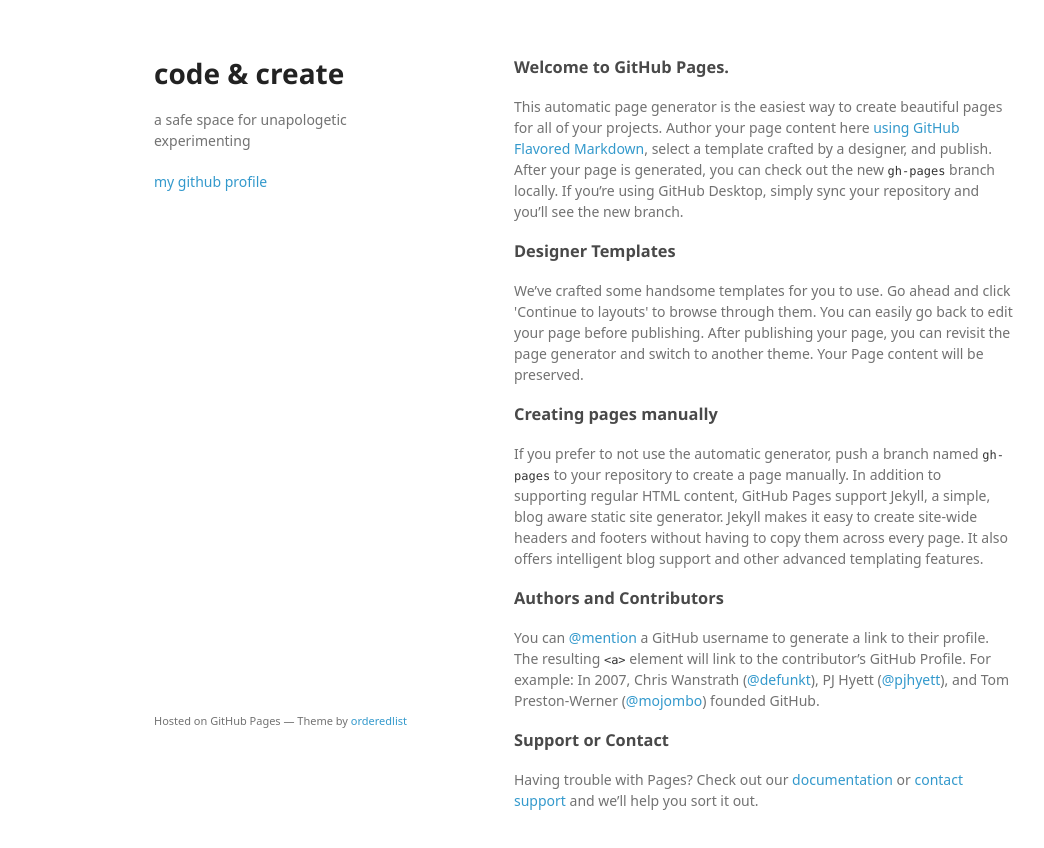
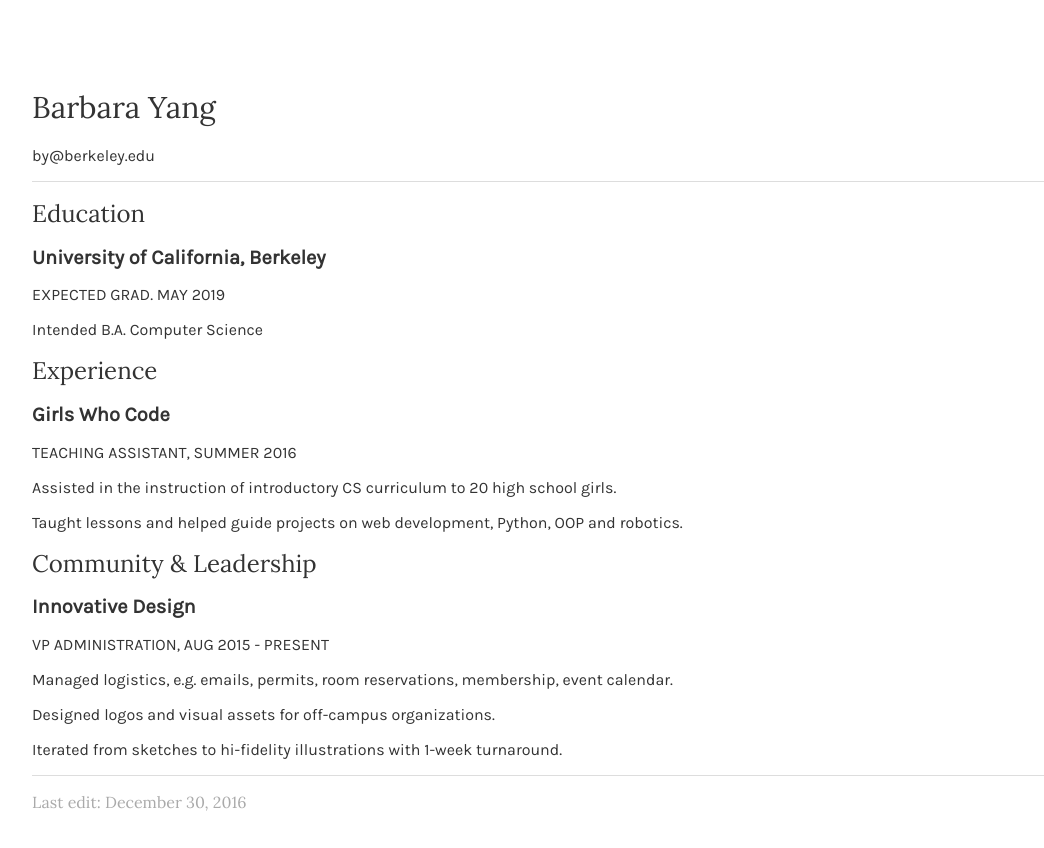
Before and after one commit to by-co/by-co.github.io, a plain HTML site: page index.html in a window 1280 px wide. Shown: the whole page, without its empty margins (56-1100 px from the left). Drawn offline with Linux system fonts and the light colour scheme; a web font is replaced by a local one.

Commit message:
Basic resume with styling

```diff
--- a/index.html
+++ b/index.html
@@ -1,58 +1,51 @@
 <!doctype html>
 <html>
-  <head>
-    <meta charset="utf-8">
-    <meta http-equiv="X-UA-Compatible" content="chrome=1">
-    <title>code &amp; create</title>
+    <head>
+        <title>Barbara Yang</title>
+        <meta charset="utf-8"/>
+        <link rel="stylesheet" href="stylesheets/style.css">
+        <link href="https://fonts.googleapis.com/css?family=Karla|Lora" rel="stylesheet">
 
-    <link rel="stylesheet" href="stylesheets/styles.css">
-    <link rel="stylesheet" href="stylesheets/github-light.css">
-    <meta name="viewport" content="width=device-width">
-    <!--[if lt IE 9]>
-    <script src="//html5shiv.googlecode.com/svn/trunk/html5.js"></script>
-    <![endif]-->
-  </head>
-  <body>
-    <div class="wrapper">
-      <header>
-        <h1>code &amp; create</h1>
-        <p>a safe space for unapologetic experimenting</p>
+        <meta name="description" content="Resume"/>
+        <meta name="author" content="Barbara Yang"/>
+        <meta name="keywords" content="">
+        <meta property="og:url" content="http://by-co.github.com/index.html"/>
+        <meta name="viewport" content="width=device-width, initial-scale=1"/>
 
 
-        <p class="view"><a href="https://github.com/by-co">my github profile</a></p>
+    </head>
+    <body>
+        <header>
+            <div id = "name"> Barbara Yang </div>
+            <a id = "printable" href = "assets/CV.pdf" target ="_blank" > PDF </a>
+            <p> by@berkeley.edu </p>
+        </header>
 
-      </header>
-      <section>
-        <h3>
-<a id="welcome-to-github-pages" class="anchor" href="#welcome-to-github-pages" aria-hidden="true"><span aria-hidden="true" class="octicon octicon-link"></span></a>Welcome to GitHub Pages.</h3>
+        <div class = "section">
+            <h1> Education </h1>
+            <h2> University of California, Berkeley</h2>
+            <h3> Expected grad. May 2019 </h3>
+            <p>  Intended B.A. Computer Science</p>
+        </div>
+        <div class = "section">
+            <h1> Experience </h1>
+            <h2> Girls Who Code </h2>
+            <h3> Teaching assistant, Summer 2016 </h3>
+            <p>  Assisted in the instruction of introductory CS curriculum to 20 high school girls.</p>
+            <p>  Taught lessons and helped guide projects on web development, Python, OOP and robotics.</p>
+        </div>
+        <div class = "section">
+            <h1> Community &amp; Leadership </h1>
+            <h2> Innovative Design </h2>
+            <h3> VP Administration, AUG 2015 - present </h3>
+            <p>  Managed logistics, e.g. emails, permits, room reservations,  membership, event calendar.</p>
+            <p>  Designed logos and visual assets for off-campus organizations.</p>
+            <p>  Iterated from sketches to hi-fidelity illustrations with  1-week turnaround. </p>
 
-<p>This automatic page generator is the easiest way to create beautiful pages for all of your projects. Author your page content here <a href="https://guides.github.com/features/mastering-markdown/">using GitHub Flavored Markdown</a>, select a template crafted by a designer, and publish. After your page is generated, you can check out the new <code>gh-pages</code> branch locally. If you’re using GitHub Desktop, simply sync your repository and you’ll see the new branch.</p>
 
-<h3>
-<a id="designer-templates" class="anchor" href="#designer-templates" aria-hidden="true"><span aria-hidden="true" class="octicon octicon-link"></span></a>Designer Templates</h3>
-
-<p>We’ve crafted some handsome templates for you to use. Go ahead and click 'Continue to layouts' to browse through them. You can easily go back to edit your page before publishing. After publishing your page, you can revisit the page generator and switch to another theme. Your Page content will be preserved.</p>
-
-<h3>
-<a id="creating-pages-manually" class="anchor" href="#creating-pages-manually" aria-hidden="true"><span aria-hidden="true" class="octicon octicon-link"></span></a>Creating pages manually</h3>
-
-<p>If you prefer to not use the automatic generator, push a branch named <code>gh-pages</code> to your repository to create a page manually. In addition to supporting regular HTML content, GitHub Pages support Jekyll, a simple, blog aware static site generator. Jekyll makes it easy to create site-wide headers and footers without having to copy them across every page. It also offers intelligent blog support and other advanced templating features.</p>
-
-<h3>
-<a id="authors-and-contributors" class="anchor" href="#authors-and-contributors" aria-hidden="true"><span aria-hidden="true" class="octicon octicon-link"></span></a>Authors and Contributors</h3>
-
-<p>You can <a href="https://help.github.com/articles/basic-writing-and-formatting-syntax/#mentioning-users-and-teams" class="user-mention">@mention</a> a GitHub username to generate a link to their profile. The resulting <code>&lt;a&gt;</code> element will link to the contributor’s GitHub Profile. For example: In 2007, Chris Wanstrath (<a href="https://github.com/defunkt" class="user-mention">@defunkt</a>), PJ Hyett (<a href="https://github.com/pjhyett" class="user-mention">@pjhyett</a>), and Tom Preston-Werner (<a href="https://github.com/mojombo" class="user-mention">@mojombo</a>) founded GitHub.</p>
-
-<h3>
-<a id="support-or-contact" class="anchor" href="#support-or-contact" aria-hidden="true"><span aria-hidden="true" class="octicon octicon-link"></span></a>Support or Contact</h3>
-
-<p>Having trouble with Pages? Check out our <a href="https://help.github.com/pages">documentation</a> or <a href="https://github.com/contact">contact support</a> and we’ll help you sort it out.</p>
-      </section>
-      <footer>
-        <p><small>Hosted on GitHub Pages &mdash; Theme by <a href="https://github.com/orderedlist">orderedlist</a></small></p>
-      </footer>
-    </div>
-    <script src="javascripts/scale.fix.js"></script>
-
-  </body>
+        </div>
+        <footer>
+        <p> Last edit: December 30, 2016 </p>
+        </footer>
+    </body>
 </html>
--- /dev/null
+++ b/stylesheets/style.css
@@ -0,0 +1,48 @@
+body {
+    background-color: #fff;
+    padding: 80px;
+    font: normal 16px "Karla", "Helvetica Neue", Helvetica, Arial, sans-serif;
+    color: #333;
+
+}
+a {
+    text-decoration: none;
+}
+header {
+    position: relative;
+    border-bottom: 1px solid #ddd;
+}
+footer {
+    border-top: 1px solid #ddd;
+    color: #aaa;
+    font-family: "Lora", Georgia, serif;
+}
+#name {
+    font: 30px "Lora", Georgia, serif;
+    margin-bottom: 20px;
+}
+#printable {
+/*  delete for PDF button */
+    display: none;
+    position: absolute;
+    top: 4px;
+    right: 0;
+    color: white;
+    background-color: #aaa;
+    border-radius: 2px;
+    padding: 4px 7px;
+}
+#printable:hover {
+    background-color: #777;
+}
+h1 {
+    font: normal 24px "Lora", Georgia, serif;
+    line-height: normal;
+}
+h2 {
+    font: bold 20px "Karla", "Helvetica Neue", Helvetica, Arial, sans-serif;
+}
+h3 {
+    font: normal 16px "Karla", "Helvetica Neue", Helvetica, Arial, sans-serif;
+    text-transform: uppercase;
+}
```
Also changed, not shown: stylesheets/github-styles.css (renamed from stylesheets/styles.css).
